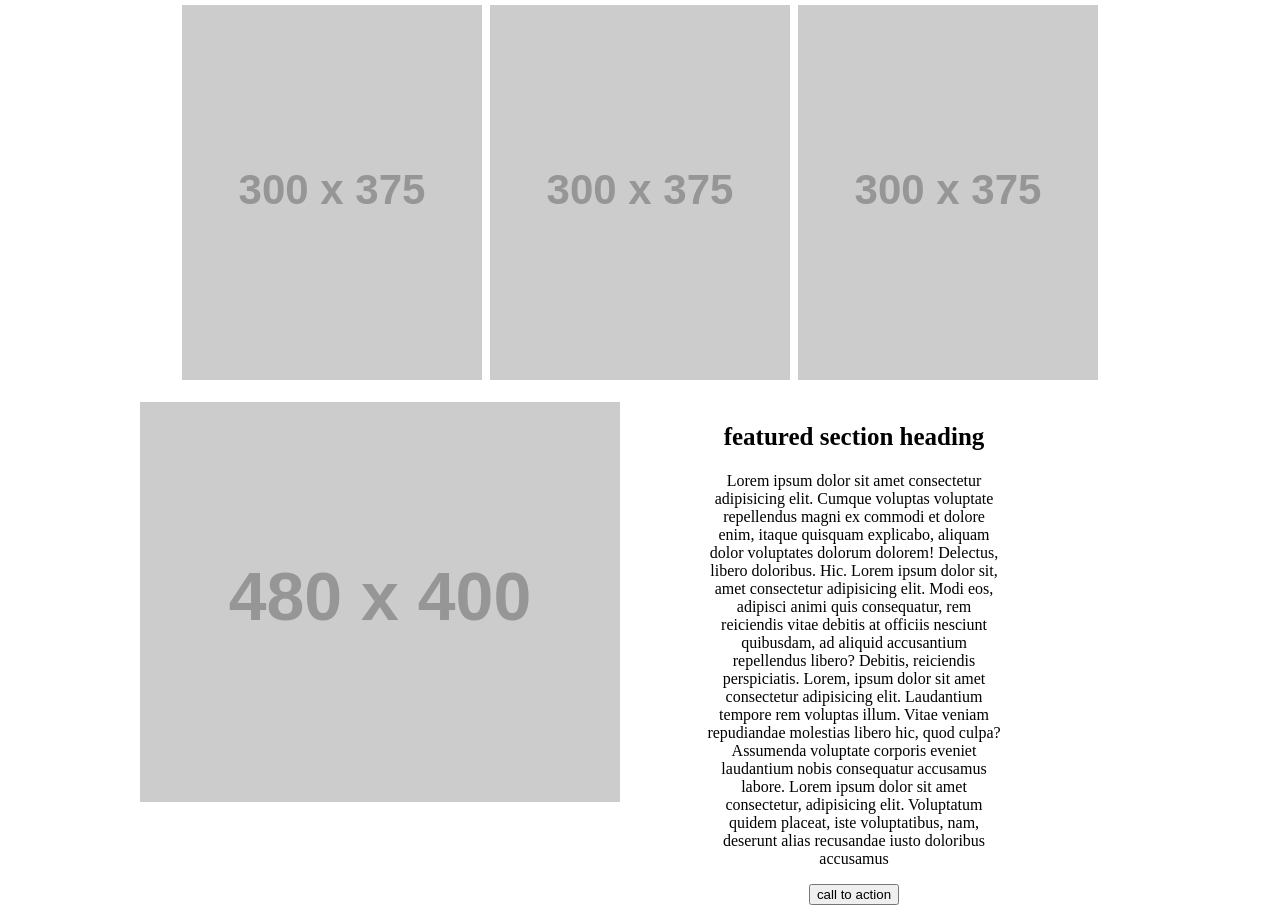
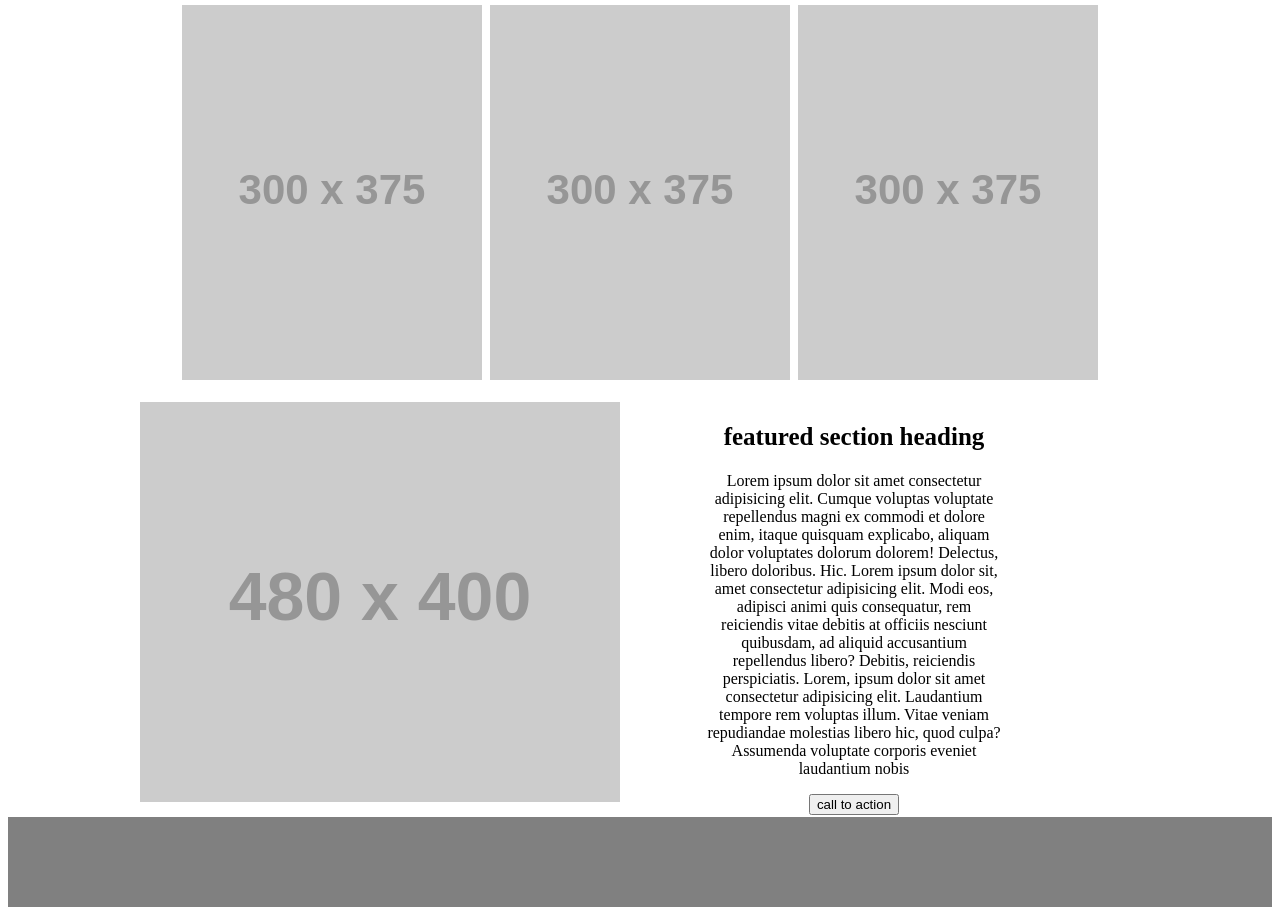
Before and after one commit to naughtnowwhen/wireframeProject, a plain HTML site: page index.html in a window 1280 px wide. Shown: the part 602-1517 px from the top of the page. Drawn offline with Linux system fonts and the light colour scheme; placeholder pictures from the web are drawn by us.

Commit message:
added footer

```diff
--- a/index.html
+++ b/index.html
@@ -40,14 +40,13 @@
             <h2>featured section heading</h2>
                 <p>Lorem ipsum dolor sit amet consectetur adipisicing elit. Cumque voluptas voluptate repellendus magni ex commodi et dolore enim, itaque quisquam explicabo, aliquam dolor voluptates dolorum dolorem! Delectus, libero doloribus. Hic.
                 Lorem ipsum dolor sit, amet consectetur adipisicing elit. Modi eos, adipisci animi quis consequatur, rem reiciendis vitae debitis at officiis nesciunt quibusdam, ad aliquid accusantium repellendus libero? Debitis, reiciendis perspiciatis.
-                Lorem, ipsum dolor sit amet consectetur adipisicing elit. Laudantium tempore rem voluptas illum. Vitae veniam repudiandae molestias libero hic, quod culpa? Assumenda voluptate corporis eveniet laudantium nobis consequatur accusamus labore.
-                Lorem ipsum dolor sit amet consectetur, adipisicing elit. Voluptatum quidem placeat, iste voluptatibus, nam, deserunt alias recusandae iusto doloribus accusamus
+                Lorem, ipsum dolor sit amet consectetur adipisicing elit. Laudantium tempore rem voluptas illum. Vitae veniam repudiandae molestias libero hic, quod culpa? Assumenda voluptate corporis eveniet laudantium nobis
         </p>
         <button> call to action </button>
         </div>
     </article>
 </main>
-
+    <footer></footer>
 
 </body>
 </html>
--- a/style.css
+++ b/style.css
@@ -78,3 +78,9 @@ height: 100%;
     margin-left: 80px;
 
 }
+
+footer {
+background-color: grey;
+width: 100%;
+height: 90px;
+}
```
